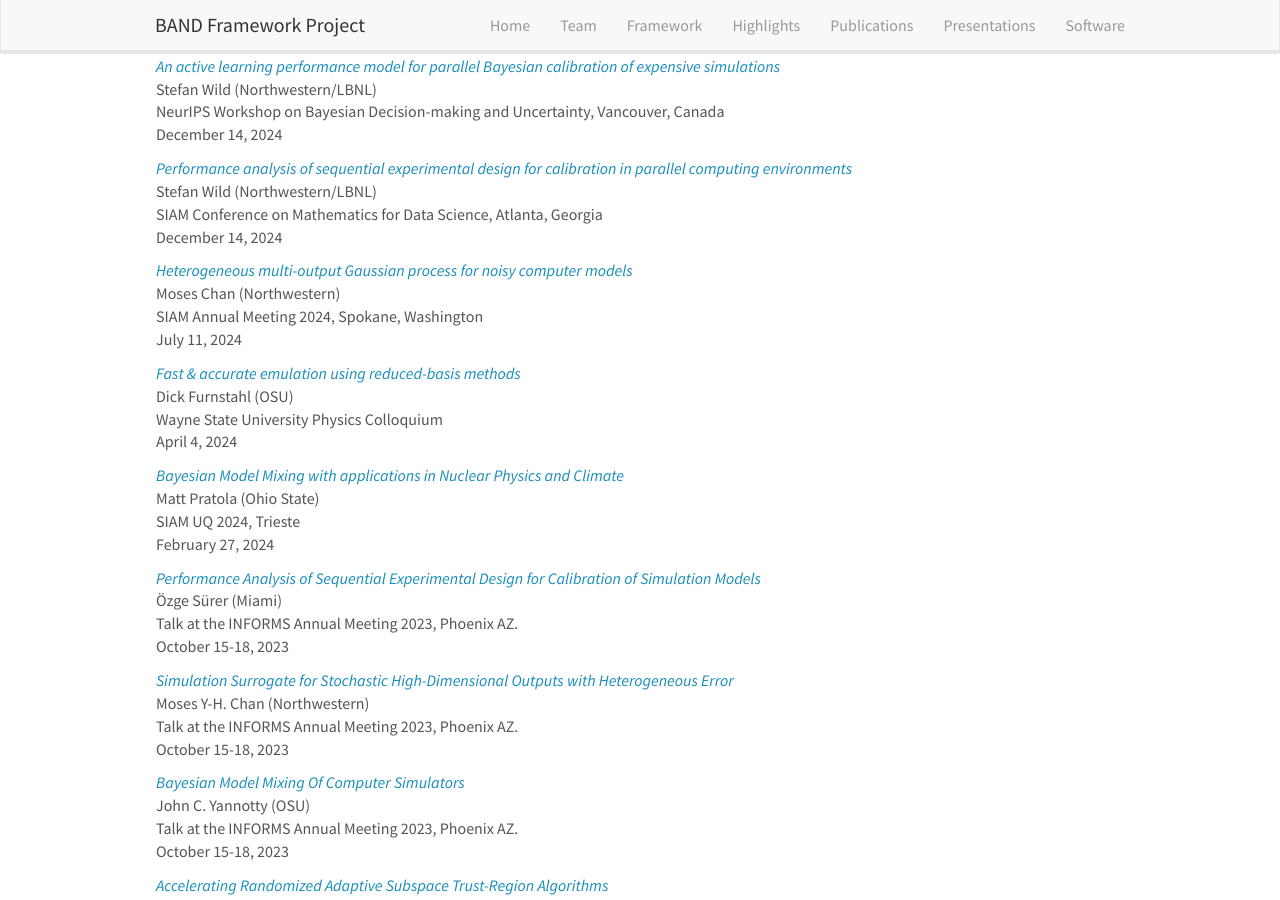
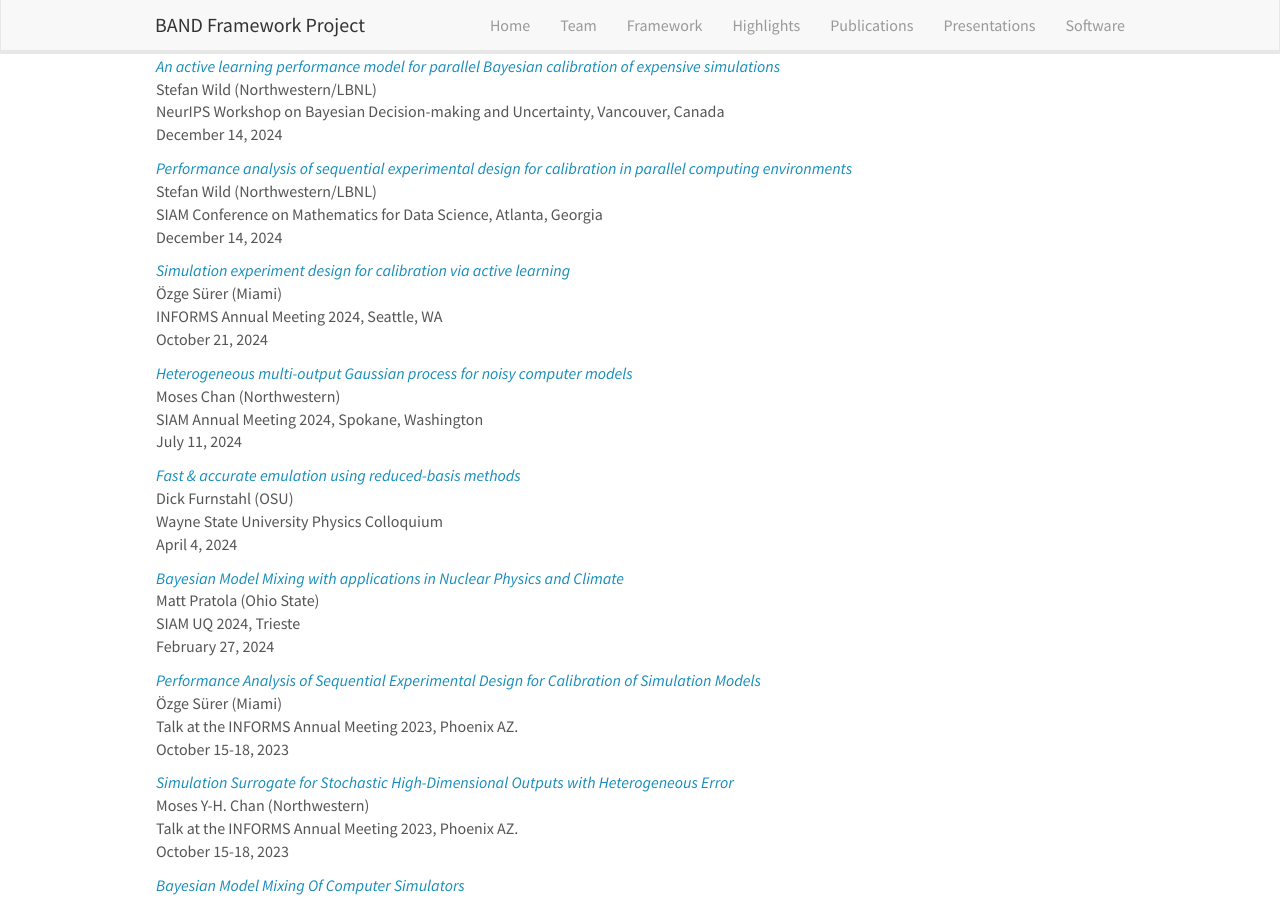
Before and after one commit to bandframework/bandframework.github.io, a Jekyll site: the page built from _pages/presentations.md, in a window 1280 px wide and 900 px high, scrolled down 1201 px. Built offline with Jekyll 4.4.1, drawn with Linux system fonts in a browser that asks for light colours; nearby versions of some CDN libraries.

Commit message:
Including my INFORMS talk

```diff
--- a/_data/presentations.yml
+++ b/_data/presentations.yml
@@ -35,6 +35,19 @@
     url:
   highlight: 0
   type: physics
+  news2:
+
+- title: "Simulation experiment design for calibration via active learning"
+  image:
+  location: >
+    INFORMS Annual Meeting 2024, Seattle, WA
+  date: >
+    October 21, 2024
+  presenter: Özge Sürer (Miami)
+  link:
+    url:
+  highlight: 0
+  type: methodology
   news2:
 
 - title: "From chiral EFT to perturbative QCD: a Bayesian model mixing approach to dense nuclear matter"
```
